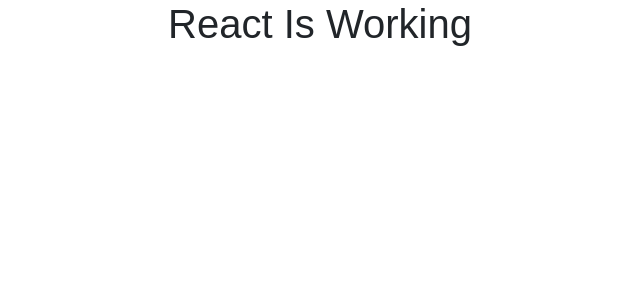
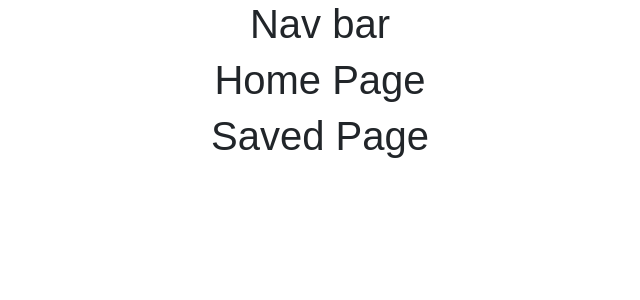
Before and after one commit to thaip-coder/Google-Books, a React (Create React App) app in the folder client/: page / in a window 1280 px wide. Shown: the top 300 px of the page, without its empty margins (320-960 px from the left). Built offline with nearby package versions, Linux system fonts and the light colour scheme.

Commit message:
establishing pages

```diff
--- a/client/src/App.js
+++ b/client/src/App.js
@@ -1,11 +1,17 @@
 import React, { Component } from "react";
 import "./App.css";
+import Home from "./Home";
+import Nav from "./Nav";
+import Saved from "./Saved";
+
 
 class App extends Component {
   render() {
     return (
       <div className="App">
-        <h1>React Is Working</h1>
+        <Nav />
+        <Home />
+        <Saved />
       </div>
     );
   }
--- /dev/null
+++ b/client/src/Home.js
@@ -0,0 +1,14 @@
+import React, { Component } from "react";
+import "./App.css";
+
+class Home extends Component {
+  render() {
+    return (
+      <div>
+        <h1>Home Page</h1>
+      </div>
+    );
+  }
+}
+
+export default Home;
--- /dev/null
+++ b/client/src/Nav.js
@@ -0,0 +1,14 @@
+import React, { Component } from "react";
+import "./App.css";
+
+class Nav extends Component {
+  render() {
+    return (
+      <div>
+        <h1>Nav bar</h1>
+      </div>
+    );
+  }
+}
+
+export default Nav;
--- /dev/null
+++ b/client/src/Saved.js
@@ -0,0 +1,14 @@
+import React, { Component } from "react";
+import "./App.css";
+
+class Saved extends Component {
+  render() {
+    return (
+      <div>
+        <h1>Saved Page</h1>
+      </div>
+    );
+  }
+}
+
+export default Saved;
```
